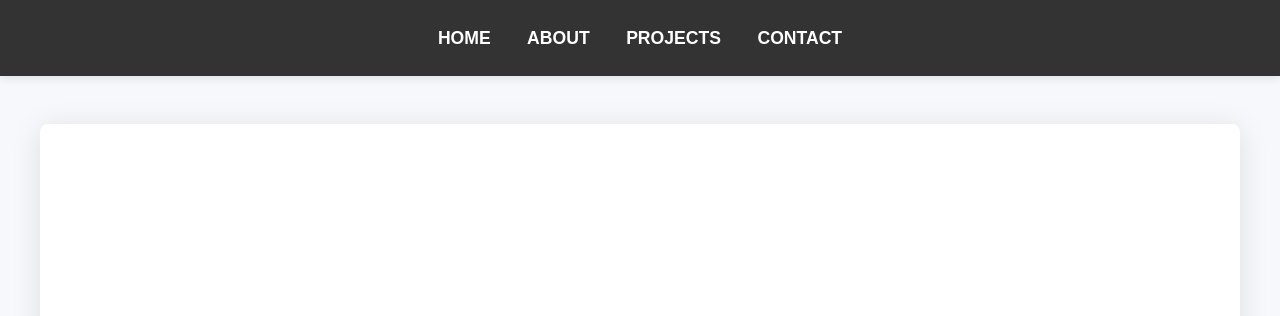
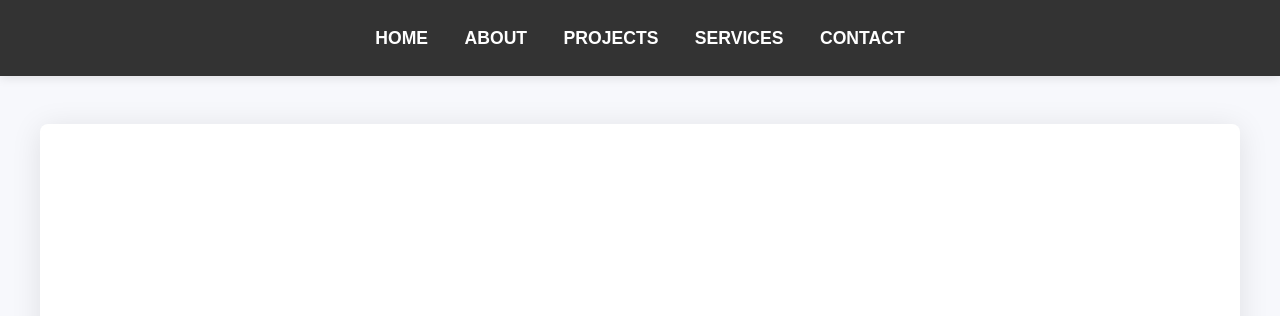
Before and after one commit to AdamAlNajar/PersonalPortfolio, an Eleventy site: page index.md in a window 1280 px wide. Shown: the top 316 px of the page. Built offline with nearby package versions, Linux system fonts and the light colour scheme; Eleventy itself is replaced by a stand-in of ours; files that its build step writes are made by us from their sources.

Commit message:
Update layout.njk

```diff
--- a/_includes/layout.njk
+++ b/_includes/layout.njk
@@ -13,6 +13,7 @@
         <li><a href="/">Home</a></li>
         <li><a href="/about/">About</a></li>
         <li><a href="/projects/">Projects</a></li>
+        <li><a href="/services/">Services</a></li>
         <li><a href="/contact/">Contact</a></li>
       </ul>
     </nav>
```
